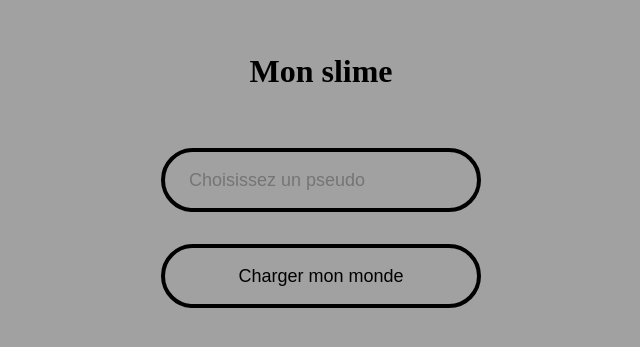
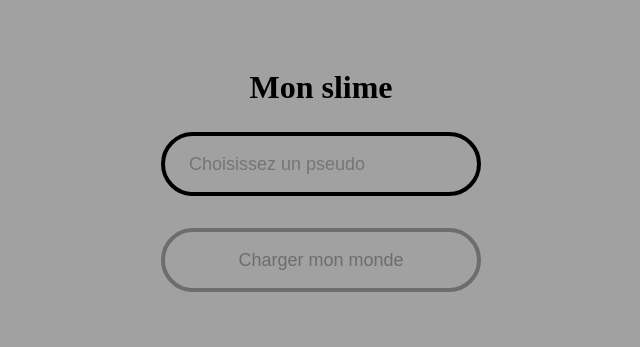
Before and after one commit to Foxrim/Check4, a React (Vite) app in the folder client/: page / in a window 1280 px wide. Shown: the part 233-580 px from the top of the page, without its empty margins (319-959 px from the left). Built offline with nearby package versions, Linux system fonts and the light colour scheme.

Commit message:
[feat] - création de compte

```diff
--- a/client/src/App.css
+++ b/client/src/App.css
@@ -10,6 +10,6 @@ body {
 
 :root {
   --actif: black;
-  --inactif: grey;
+  --inactif: rgb(109, 109, 109);
   --background-form: rgba(0, 0, 0, 0.37);
 }
--- a/client/src/pages/HomePage.tsx
+++ b/client/src/pages/HomePage.tsx
@@ -1,11 +1,57 @@
+import { useState } from "react";
+import { useNavigate } from "react-router-dom";
 import styles from "../styles/Form.module.css";
 
 export default function HomePage() {
+  const [pseudo, setPseudo] = useState("");
+  const navigate = useNavigate();
+
+  const handleSubmit = async (e: React.FormEvent) => {
+    e.preventDefault();
+
+    if (pseudo.length < 1) {
+      return;
+    }
+    try {
+      const response = await fetch(
+        `${import.meta.env.VITE_API_URL}/api/players`,
+        {
+          method: "POST",
+          headers: { "Content-Type": "application/json" },
+          body: JSON.stringify({ pseudo }),
+        },
+      );
+
+      if (response.ok) {
+        navigate("/house");
+      } else if (response.status === 400) {
+        alert(response);
+      }
+    } catch (err) {
+      console.error(
+        "Une erreur est survenue durant la création de compte",
+        err,
+      );
+    }
+  };
+
   return (
     <div className={styles.form}>
       <h1>Mon slime</h1>
-      <input type="text" placeholder="Choisissez un pseudo" />
-      <button type="button">Charger mon monde</button>
+      <form onSubmit={handleSubmit}>
+        <input
+          id="pseudo"
+          type="text"
+          onChange={(e) => setPseudo(e.target.value)}
+          placeholder="Choisissez un pseudo"
+        />
+        <button
+          className={pseudo.length > 0 ? styles.actif : styles.inactif}
+          type="submit"
+        >
+          Charger mon monde
+        </button>
+      </form>
     </div>
   );
 }
--- a/client/src/styles/Form.module.css
+++ b/client/src/styles/Form.module.css
@@ -5,12 +5,16 @@
   flex-direction: column;
   height: 100vh;
   width: 100vw;
-  gap: 2rem;
   background-color: var(--background-form);
 
   h1 {
     cursor: default;
   }
+
+  form {
+    display: flex;
+    flex-direction: column;
+    gap: 2rem;
 
     input {
       background-color: transparent;
@@ -29,17 +33,23 @@
       height: 4rem;
       width: 20rem;
       font-size: 18px;
-    cursor: pointer;
       padding-top: .1rem;
       transition: all 0.2s ease-in-out;
     }
 
-  button:hover {
+    .actif {
+      cursor: pointer;
+    }
+
+    .actif:hover {
       background-color: black;
       color: white;
     }
 
     .inactif {
+      cursor: default;
+      color: var(--inactif);
       border: var(--inactif) solid 4px;
     }
   }
+}
```
Lines whose indentation alone changed are shown as unchanged.
